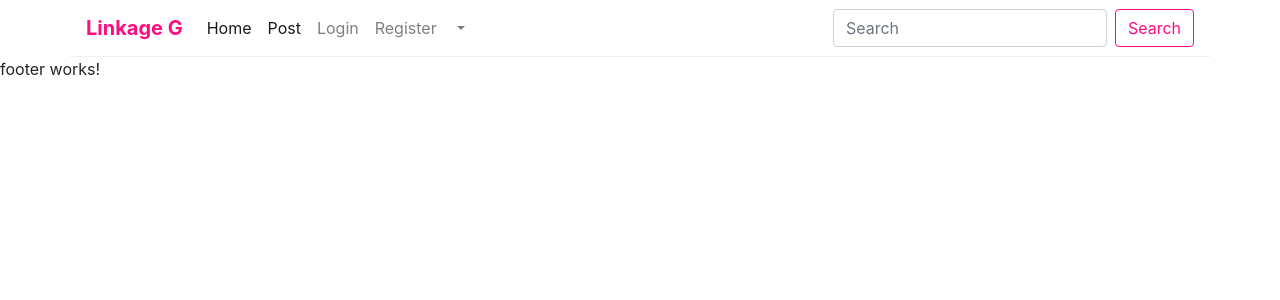
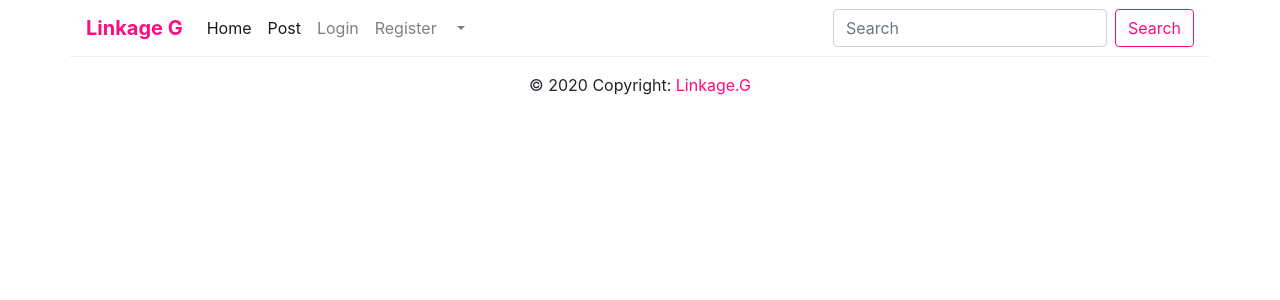
Before and after one commit to G1ovann16/Linkage_G-Red_Social, an Angular app in the folder Frontend/: page / in a window 1280 px wide. Shown: the top 300 px of the page. Built offline with nearby package versions, Linux system fonts and the light colour scheme; no server answers.

Commit message:
made footer

```diff
--- a/Frontend/src/app/components/footer/footer.component.html
+++ b/Frontend/src/app/components/footer/footer.component.html
@@ -1 +1,11 @@
-<p>footer works!</p>
+<!-- Footer -->
+<footer class="page-footer font-small blue">
+
+    <!-- Copyright -->
+    <div class="footer-copyright text-center py-3">© 2020 Copyright:
+      <a href="https://mdbootstrap.com/"> Linkage.G</a>
+    </div>
+    <!-- Copyright -->
+
+  </footer>
+  <!-- Footer -->
--- a/Frontend/src/app/components/footer/footer.component.scss
+++ b/Frontend/src/app/components/footer/footer.component.scss
@@ -0,0 +1,7 @@
+@import '../../../color.scss';
+.blue{
+    background-color: white;
+}
+.text-center > a{
+    color: $red;
+}
```
